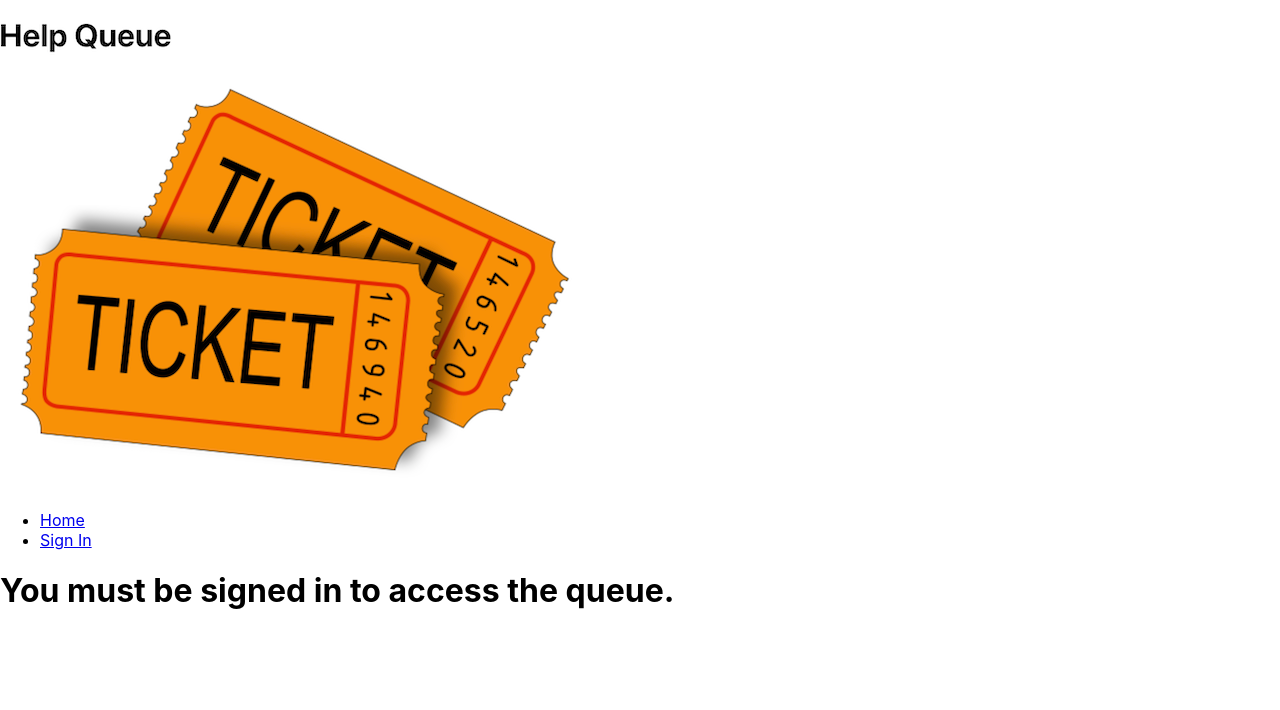
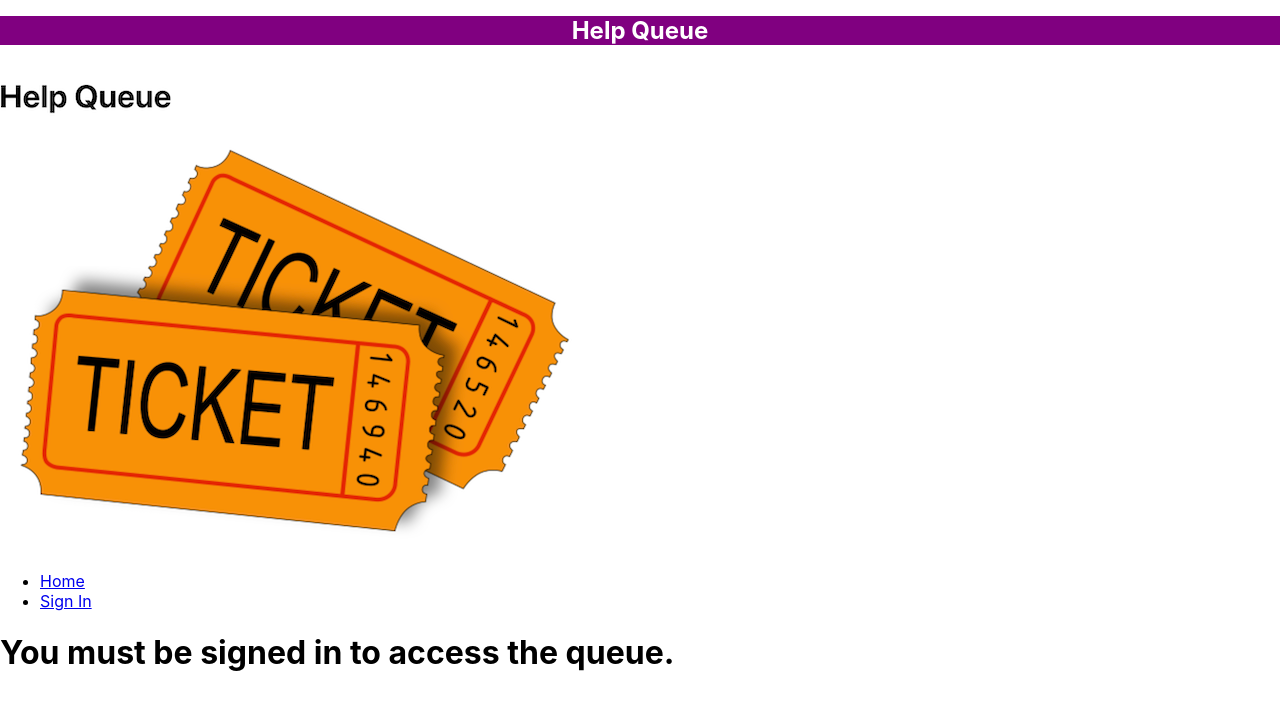
Before and after one commit to Ras-Kwesi/react_tutorial, a React (Create React App) app: page / in a window 1280 px wide. Shown: the top 710 px of the page. Built offline with nearby package versions, Linux system fonts and the light colour scheme; no server answers; the database is empty.

Commit message:
styles added

```diff
--- a/package.json
+++ b/package.json
@@ -12,6 +12,7 @@
     "react-dom": "^18.3.1",
     "react-router-dom": "^6.23.1",
     "react-scripts": "5.0.1",
+    "styled-components": "^6.1.11",
     "web-vitals": "^2.1.4"
   },
   "scripts": {
--- a/src/components/Header.js
+++ b/src/components/Header.js
@@ -1,11 +1,21 @@
 import React from 'react';
 import ticketsImage from './../img/tickets-image-c1addb252b0e58560cb15ffa2b317560.png';
 import { Link } from 'react-router-dom';
+import styled from 'styled-components';
+
+const HelpQueueHeader = styled.h1`
+    font-size: 24px;
+    text-align: center;
+    color: white;
+    background-color: purple;
+`;
 
 function Header() {
     return (
         <React.Fragment>
-            {/* <h1> Help Queue</h1> */}
+            <HelpQueueHeader>
+                Help Queue
+            </HelpQueueHeader>
             <img src={ticketsImage} alt='Tickets' />
             <ul>
                 <li>
```
Also changed, not shown: 1 other file (tests, documents, lock files or other folders).
